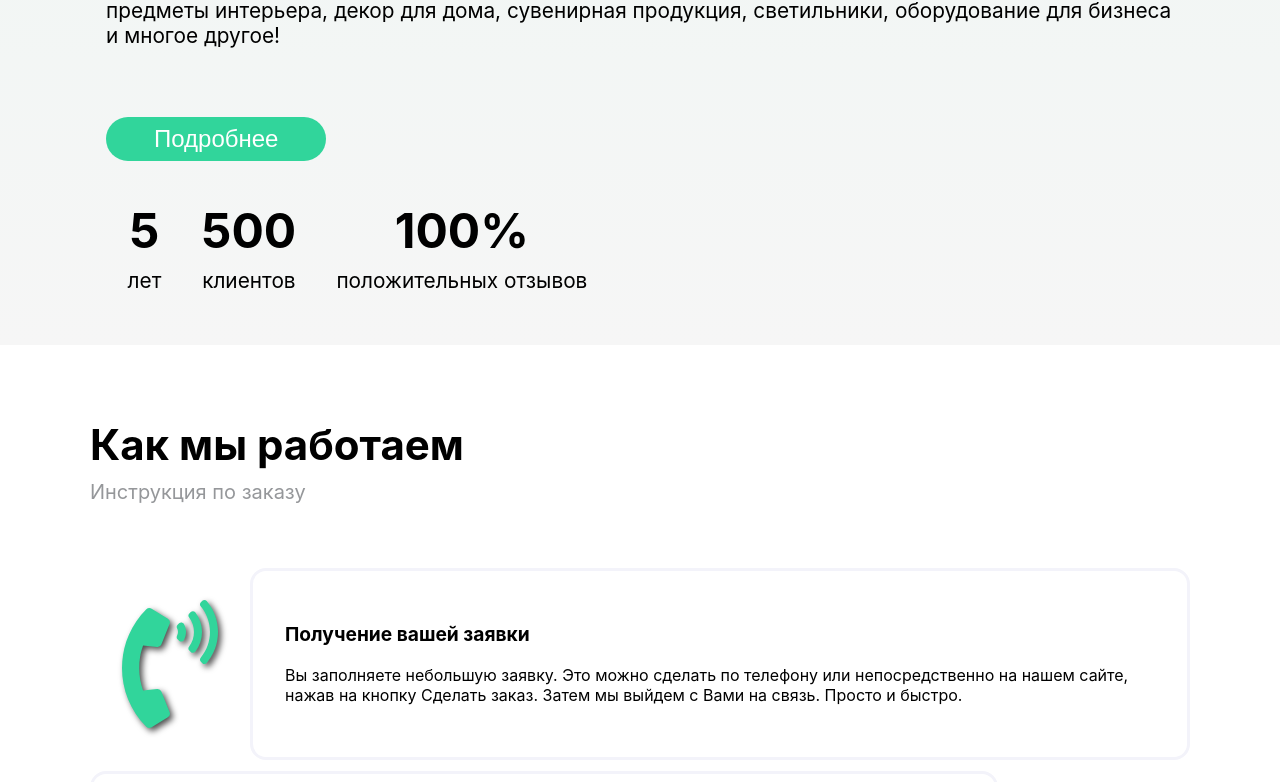
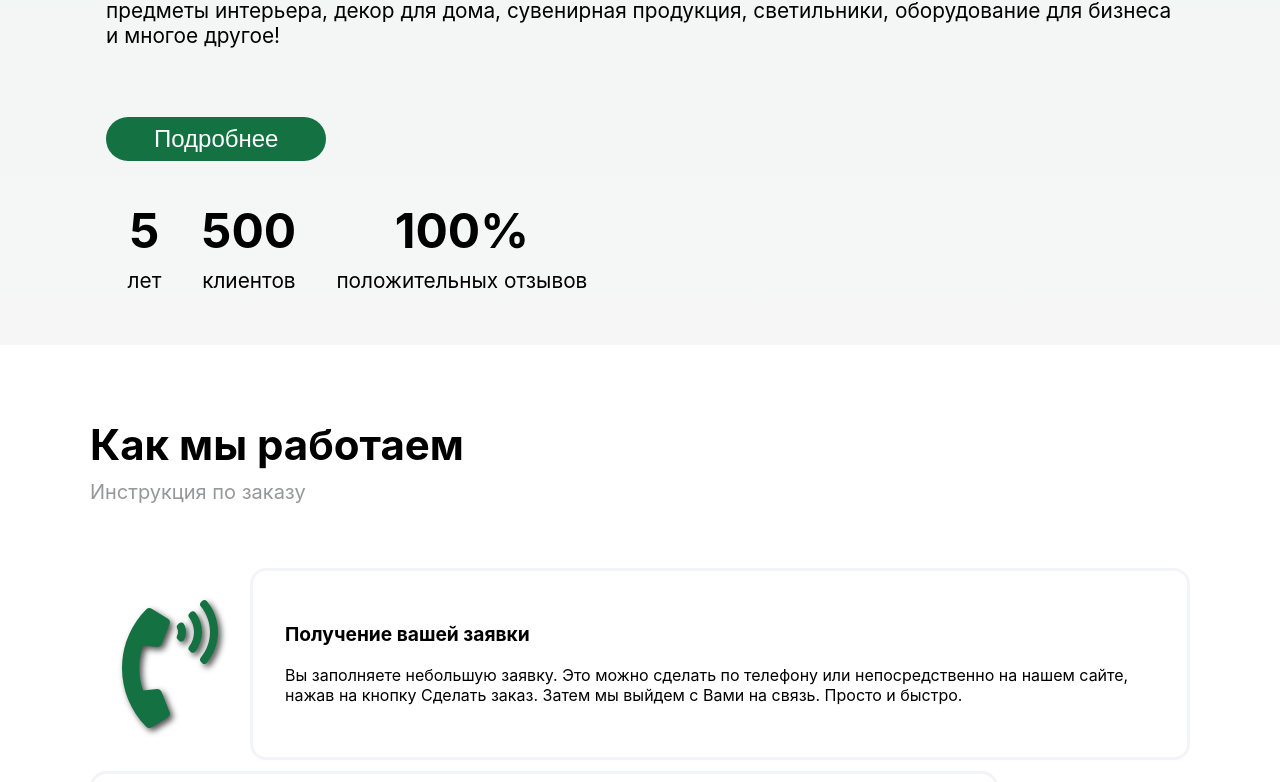
Before and after one commit to enjoythemat/plan-b, a Next.js app: page / in a window 1280 px wide. Shown: the part 1378-2160 px from the top of the page. Built offline with nearby package versions, Linux system fonts and the light colour scheme.

Commit message:
new colors

```diff
--- a/styles/_vars.scss
+++ b/styles/_vars.scss
@@ -1,3 +1,3 @@
-$green-element: #31d59b;
+$green-element: #147242;
 $about-company-background: linear-gradient(to bottom, #eef6f3, #f6f6f6);
 $footer-color: rgb(62, 98, 92);
--- a/styles/howToWork/HowToWork.module.scss
+++ b/styles/howToWork/HowToWork.module.scss
@@ -1,3 +1,5 @@
+@import '../vars';
+
 .work {
   width: 1300px;
   margin: 1rem 0;
@@ -18,7 +20,7 @@
 
       .icon {
         font-size: 8rem;
-        color: #31d59b;
+        color: $green-element;
       }
     }
 
```
